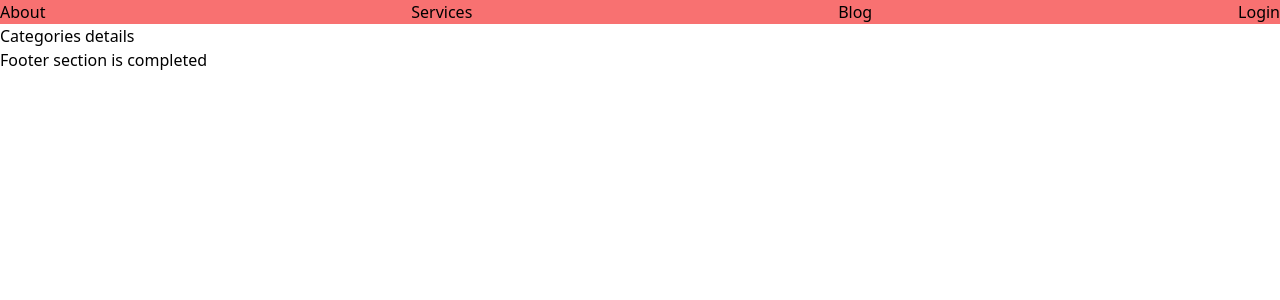
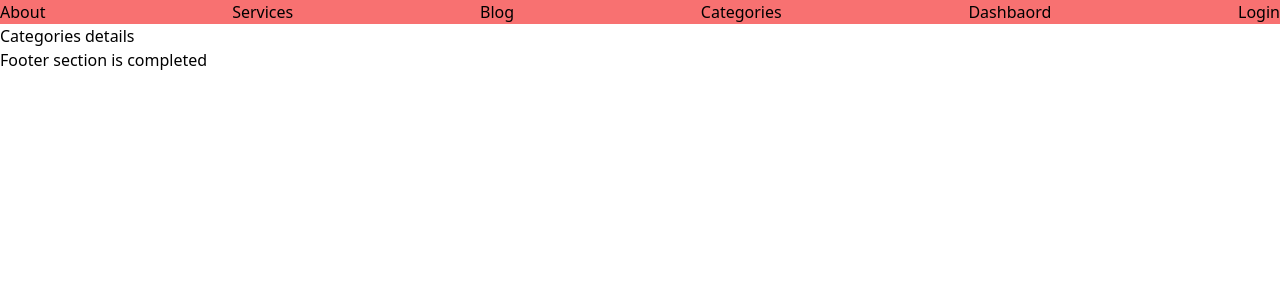
Before and after one commit to Mahen-Howlader/Next_js_practice, a Next.js app: page /categories in a window 1280 px wide. Shown: the top 300 px of the page. Built offline with nearby package versions, Linux system fonts and the light colour scheme.

Commit message:
error and loading page add

```diff
--- a/src/Component/Navbar.jsx
+++ b/src/Component/Navbar.jsx
@@ -21,11 +21,18 @@ function Navbar() {
             title: "Blog",
             path: "/blog"
         },
+        {
+            title: "Categories",
+            path: "/categories"
+        },
+        {
+            title: "Dashbaord",
+            path: "/dashboard"
+        },
 
     ]
     if (pathName.includes("dashboard"))
-
-        return(
+        return (
             <div className="bg-green-400 p-4">
                 dashboard navbar layout
             </div>
--- /dev/null
+++ b/src/app/error.jsx
@@ -0,0 +1,10 @@
+"use client"
+function error() {
+    return (
+        <div>
+          Common  Error ...
+        </div>
+    );
+}
+
+export default error;
--- /dev/null
+++ b/src/app/loading.jsx
@@ -0,0 +1,9 @@
+function loading(props) {
+    return (
+        <div>
+            Common loading...............
+        </div>
+    );
+}
+
+export default loading;
```
Also changed, not shown: src/app/categories/[...features]/page.jsx (line endings or trailing spaces). Lines whose indentation alone changed are shown as unchanged.
